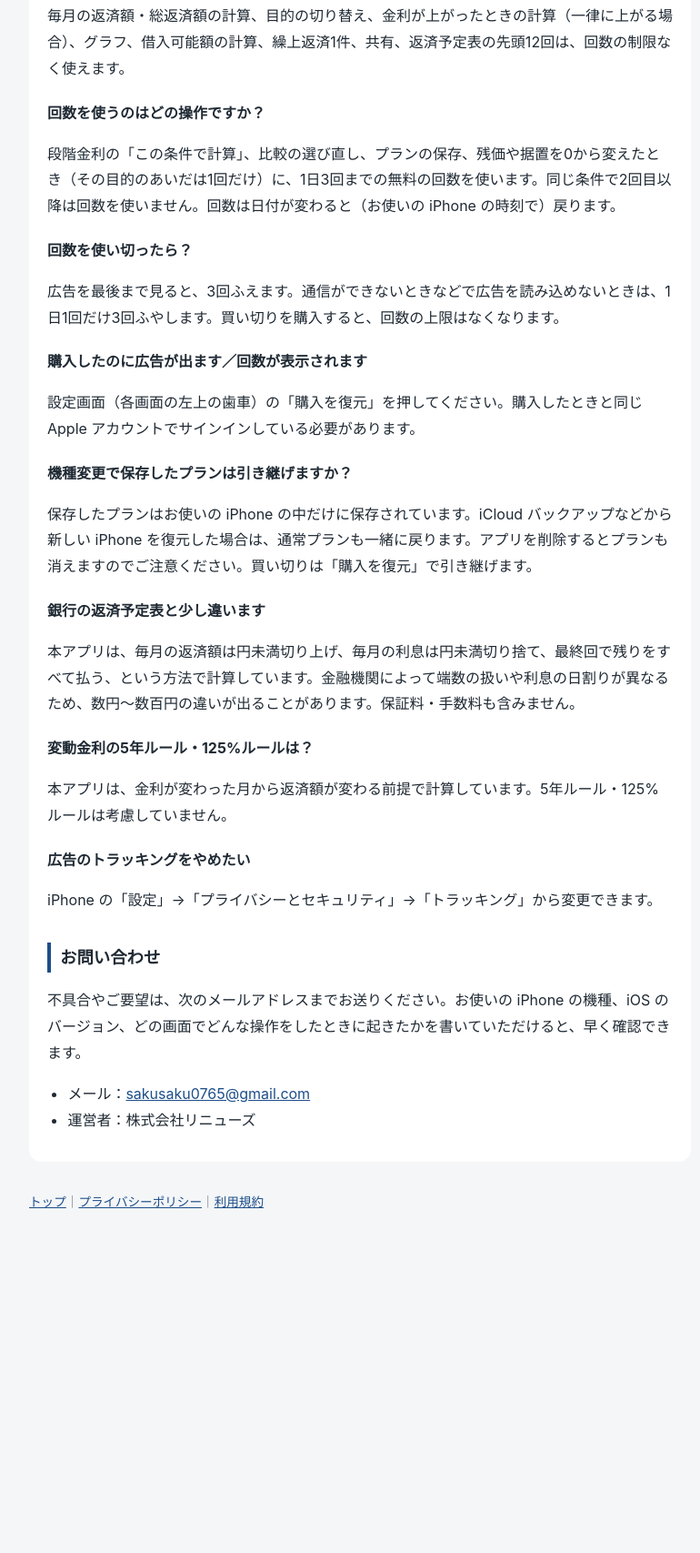
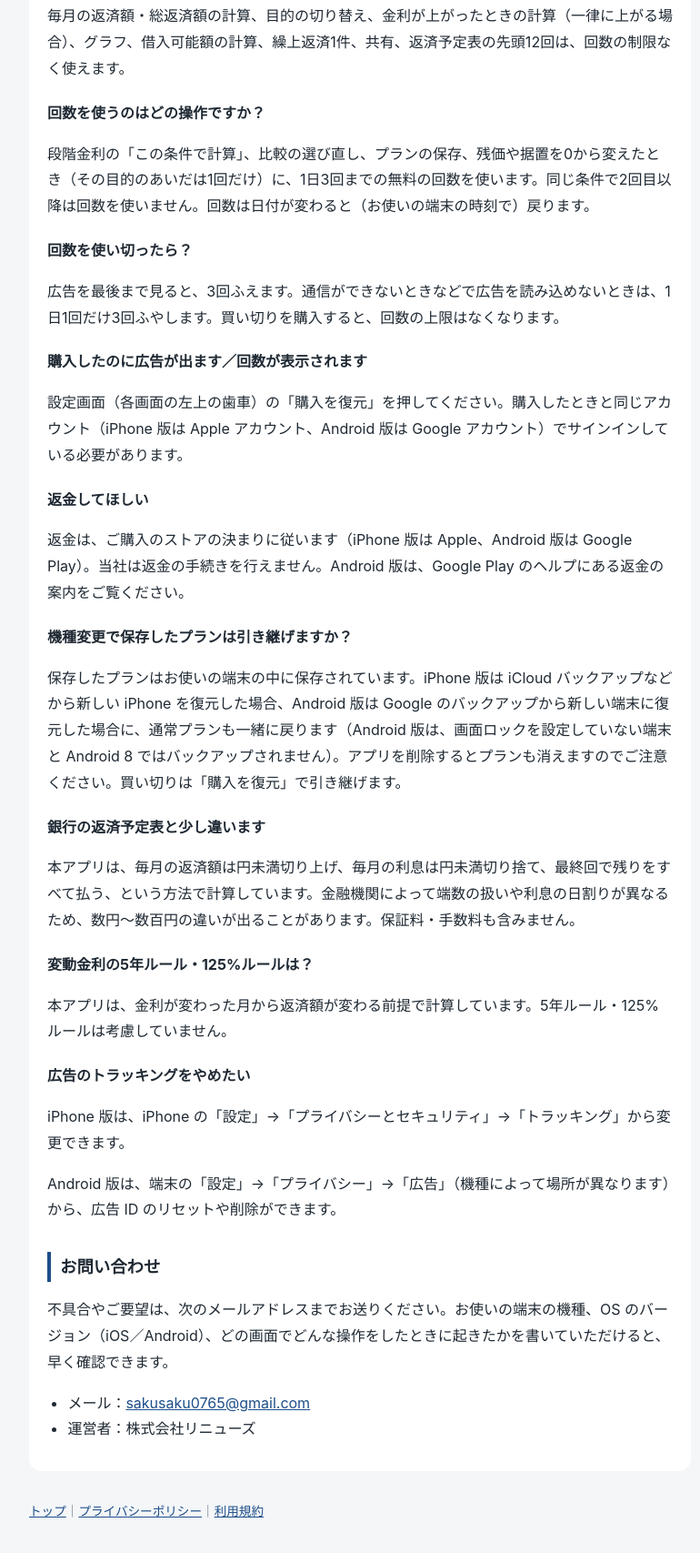
Before and after one commit to sakutax-legal/ikurakaesu, a plain HTML site: page support.html in a window 1280 px wide. Shown: the part 289-1996 px from the top of the page at 91% size, without its empty margins (244-1014 px from the left). Before the commit the page ends 1671 px from the top, so only its background shows below. Drawn offline with Linux system fonts and the light colour scheme.

Commit message:
Add files via upload

```diff
--- a/support.html
+++ b/support.html
@@ -22,16 +22,19 @@
     <p>毎月の返済額・総返済額の計算、目的の切り替え、金利が上がったときの計算（一律に上がる場合）、グラフ、借入可能額の計算、繰上返済1件、共有、返済予定表の先頭12回は、回数の制限なく使えます。</p>
 
     <h3>回数を使うのはどの操作ですか？</h3>
-    <p>段階金利の「この条件で計算」、比較の選び直し、プランの保存、残価や据置を0から変えたとき（その目的のあいだは1回だけ）に、1日3回までの無料の回数を使います。同じ条件で2回目以降は回数を使いません。回数は日付が変わると（お使いの iPhone の時刻で）戻ります。</p>
+    <p>段階金利の「この条件で計算」、比較の選び直し、プランの保存、残価や据置を0から変えたとき（その目的のあいだは1回だけ）に、1日3回までの無料の回数を使います。同じ条件で2回目以降は回数を使いません。回数は日付が変わると（お使いの端末の時刻で）戻ります。</p>
 
     <h3>回数を使い切ったら？</h3>
     <p>広告を最後まで見ると、3回ふえます。通信ができないときなどで広告を読み込めないときは、1日1回だけ3回ふやします。買い切りを購入すると、回数の上限はなくなります。</p>
 
     <h3>購入したのに広告が出ます／回数が表示されます</h3>
-    <p>設定画面（各画面の左上の歯車）の「購入を復元」を押してください。購入したときと同じ Apple アカウントでサインインしている必要があります。</p>
+    <p>設定画面（各画面の左上の歯車）の「購入を復元」を押してください。購入したときと同じアカウント（iPhone 版は Apple アカウント、Android 版は Google アカウント）でサインインしている必要があります。</p>
+
+    <h3>返金してほしい</h3>
+    <p>返金は、ご購入のストアの決まりに従います（iPhone 版は Apple、Android 版は Google Play）。当社は返金の手続きを行えません。Android 版は、Google Play のヘルプにある返金の案内をご覧ください。</p>
 
     <h3>機種変更で保存したプランは引き継げますか？</h3>
-    <p>保存したプランはお使いの iPhone の中だけに保存されています。iCloud バックアップなどから新しい iPhone を復元した場合は、通常プランも一緒に戻ります。アプリを削除するとプランも消えますのでご注意ください。買い切りは「購入を復元」で引き継げます。</p>
+    <p>保存したプランはお使いの端末の中に保存されています。iPhone 版は iCloud バックアップなどから新しい iPhone を復元した場合、Android 版は Google のバックアップから新しい端末に復元した場合に、通常プランも一緒に戻ります（Android 版は、画面ロックを設定していない端末と Android 8 ではバックアップされません）。アプリを削除するとプランも消えますのでご注意ください。買い切りは「購入を復元」で引き継げます。</p>
 
     <h3>銀行の返済予定表と少し違います</h3>
     <p>本アプリは、毎月の返済額は円未満切り上げ、毎月の利息は円未満切り捨て、最終回で残りをすべて払う、という方法で計算しています。金融機関によって端数の扱いや利息の日割りが異なるため、数円〜数百円の違いが出ることがあります。保証料・手数料も含みません。</p>
@@ -40,10 +43,11 @@
     <p>本アプリは、金利が変わった月から返済額が変わる前提で計算しています。5年ルール・125%ルールは考慮していません。</p>
 
     <h3>広告のトラッキングをやめたい</h3>
-    <p>iPhone の「設定」→「プライバシーとセキュリティ」→「トラッキング」から変更できます。</p>
+    <p>iPhone 版は、iPhone の「設定」→「プライバシーとセキュリティ」→「トラッキング」から変更できます。</p>
+    <p>Android 版は、端末の「設定」→「プライバシー」→「広告」（機種によって場所が異なります）から、広告 ID のリセットや削除ができます。</p>
 
     <h2>お問い合わせ</h2>
-    <p>不具合やご要望は、次のメールアドレスまでお送りください。お使いの iPhone の機種、iOS のバージョン、どの画面でどんな操作をしたときに起きたかを書いていただけると、早く確認できます。</p>
+    <p>不具合やご要望は、次のメールアドレスまでお送りください。お使いの端末の機種、OS のバージョン（iOS／Android）、どの画面でどんな操作をしたときに起きたかを書いていただけると、早く確認できます。</p>
     <ul>
       <li>メール：<a href="mailto:sakusaku0765@gmail.com">sakusaku0765@gmail.com</a></li>
       <li>運営者：株式会社リニューズ</li>
```
Also changed, not shown: index.html (+1 -1 lines), terms.html (+7 -6 lines).
